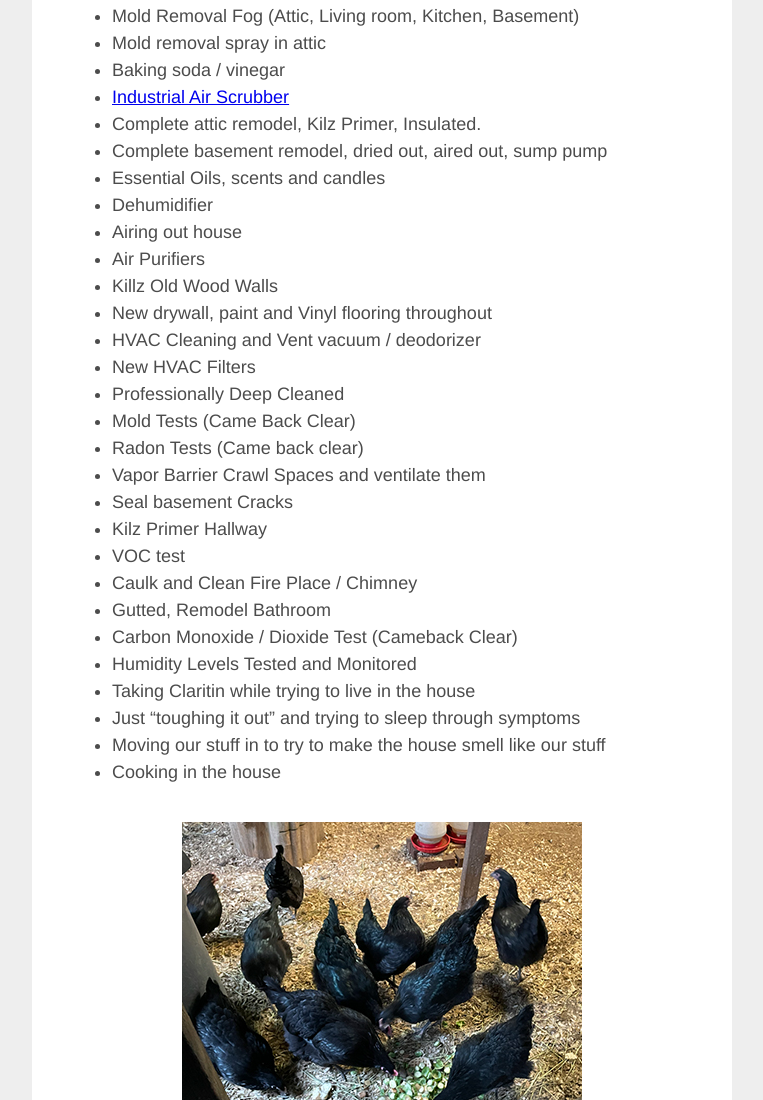
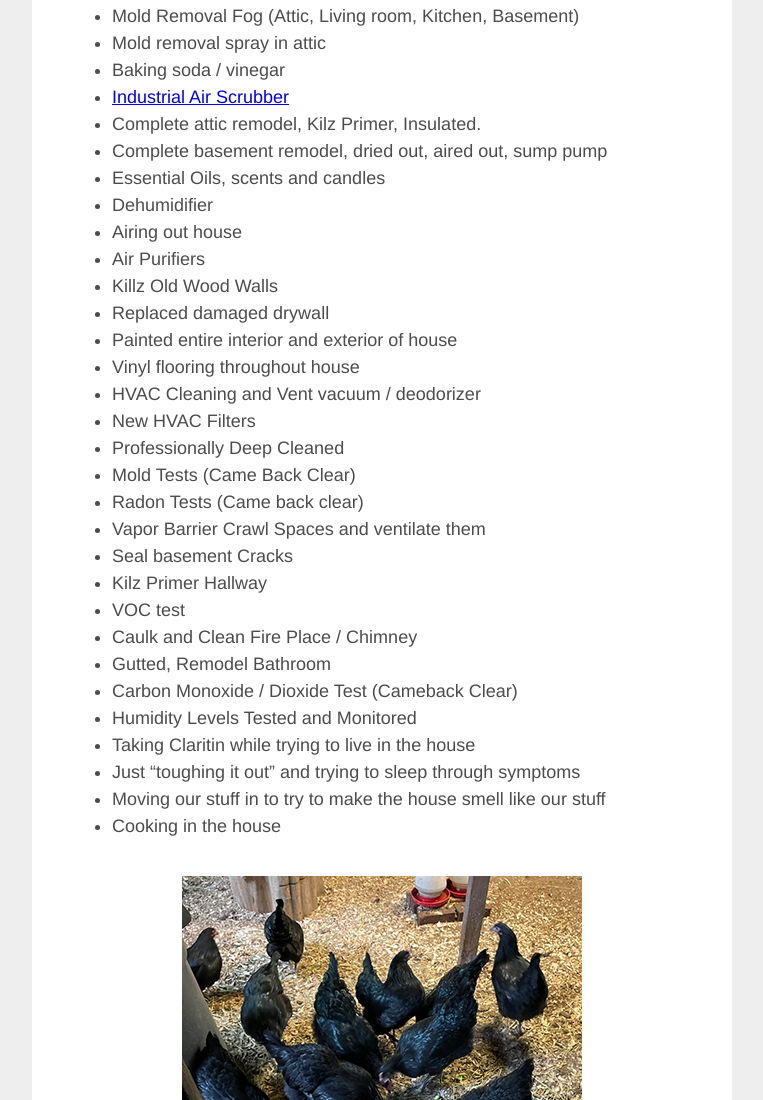
Before and after one commit to elianacamerer/elianacamerer.github.io, a plain HTML site: page index.html in a window 1280 px wide. Shown: the part 1030-2130 px from the top of the page, without its empty margins (258-1021 px from the left). Drawn offline with Linux system fonts and the light colour scheme.

Commit message:
Update index.html

```diff
--- a/index.html
+++ b/index.html
@@ -247,7 +247,8 @@
 															<li>Airing out house</li>
 															<li>Air Purifiers</li>
 															<li>Killz Old Wood Walls</li>
-															<li>New drywall, paint and Vinyl flooring throughout</li>
+															<li>Replaced damaged drywall</li>
+															<li>Painted entire interior and exterior of house</li>  <li>Vinyl flooring throughout house</li>
 															<li>HVAC Cleaning and Vent vacuum / deodorizer</li>
 															<li>New HVAC Filters</li>
 															<li>Professionally Deep Cleaned</li>
```
